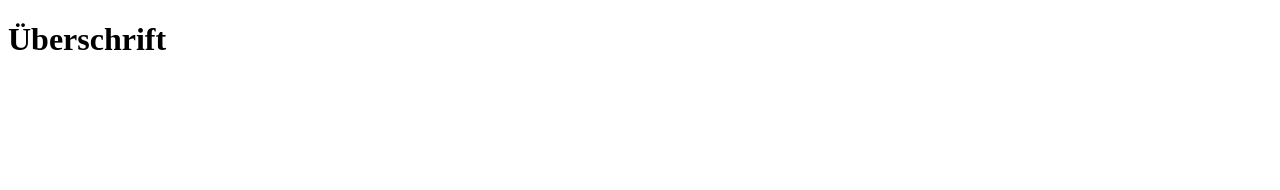
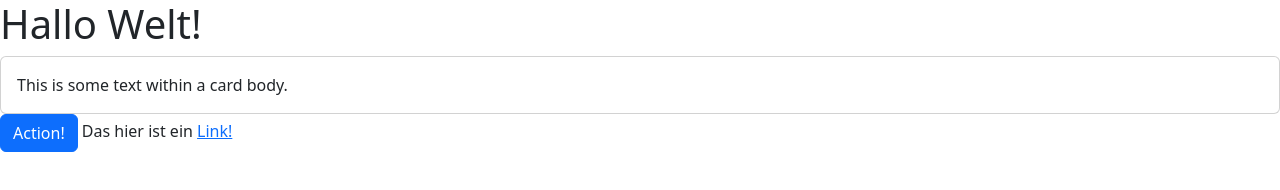
Before and after one commit to HanamiGeto/Testprojekt, a website: page index.html in a window 1280 px wide. Drawn offline with nearby package versions, Linux system fonts and the light colour scheme.

Commit message:
included bootstrap

```diff
--- a/index.html
+++ b/index.html
@@ -1,12 +1,26 @@
 <!DOCTYPE html>
 <html lang="en">
+
 <head>
     <meta charset="UTF-8">
     <meta http-equiv="X-UA-Compatible" content="IE=edge">
     <meta name="viewport" content="width=device-width, initial-scale=1.0">
     <title>Document</title>
+    <link rel="stylesheet" href="node_modules/bootstrap/dist/css/bootstrap.min.css">
 </head>
+
 <body>
-    <h1>Überschrift</h1>
+    <h1>Hallo Welt!</h1>
+
+    <div class="card">
+        <div class="card-body">
+            This is some text within a card body.
+        </div>
+    </div>
+
+    <button class="btn btn-primary">Action!</button>
+
+    Das hier ist ein <a href="#">Link!</a>
 </body>
+
 </html>
--- /dev/null
+++ b/package.json
@@ -0,0 +1,5 @@
+{
+  "dependencies": {
+    "bootstrap": "^5.2.2"
+  }
+}
```
Also changed, not shown: 1 other file.
